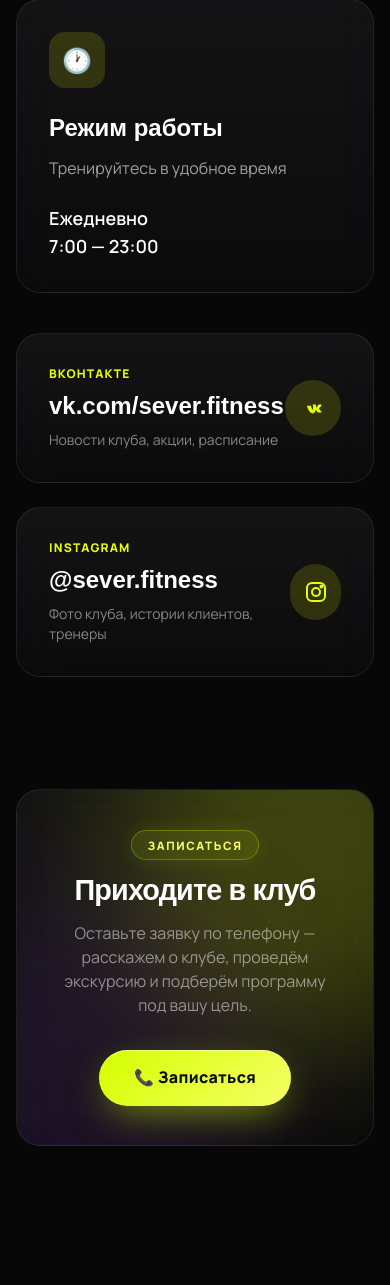
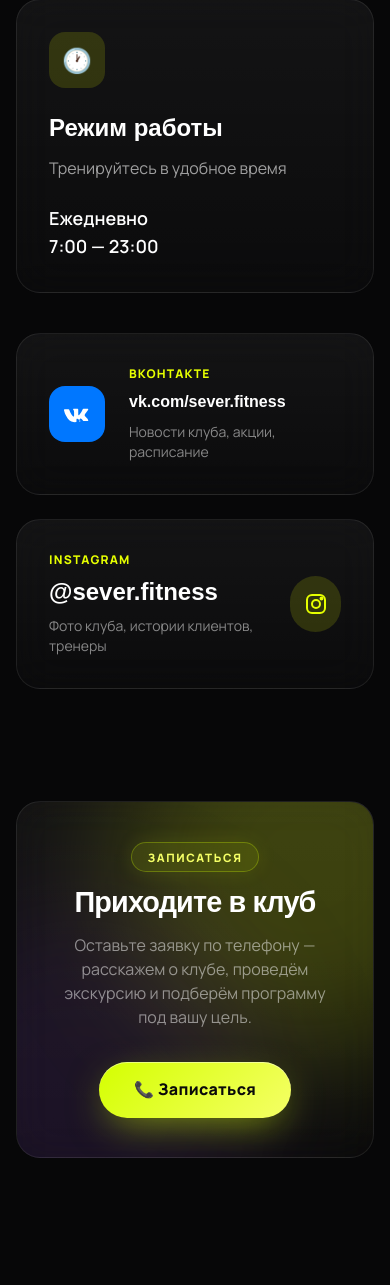
Before and after one commit to cheusovn/Sever-Fitness, a Flask app: page /contacts in a window 390 px wide. Shown: the part 1151-2436 px from the top of the page. Run offline with Flask 3, Linux system fonts and the light colour scheme; some libraries are stand-ins or nearby versions; some web fonts are replaced.

Commit message:
fix: contacts VK icon brand color + URL text fits mobile

```diff
--- a/templates/contacts.html
+++ b/templates/contacts.html
@@ -34,14 +34,15 @@
     </div>
 
     <div class="mt-10 grid md:grid-cols-2 gap-6">
-        <a href="https://vk.com/sever.fitness" target="_blank" rel="noopener" class="glass-card p-8 flex items-center justify-between reveal-left group">
-            <div>
+        <a href="https://vk.com/sever.fitness" target="_blank" rel="noopener" class="glass-card p-8 flex items-center gap-6 reveal-left group">
+            <!-- VK brand icon -->
+            <div class="flex-shrink-0 w-14 h-14 rounded-2xl grid place-items-center" style="background:#0077FF">
+                <svg viewBox="0 0 24 24" fill="white" class="w-7 h-7"><path d="M13.162 18.994c.609 0 .858-.406.851-.915-.031-1.917.856-2.938 2.157-1.607.785.823 1.111 1.522 1.566 1.522h2.949c.909 0 1.13-.285.909-.93-.332-.974-2.677-3.13-2.677-3.13s-.769-.806 0-1.93c1.264-1.766 2.93-3.501 2.737-4.06-.193-.559-.927-.454-.927-.454h-3.107c-.441 0-.654.234-.812.609 0 0-1.024 2.521-2.418 4.14-.491.551-.726.734-.998.734-.137 0-.344-.183-.344-.734V8.352c0-.57-.219-.814-.569-.814H9.061c-.262 0-.421.203-.421.397 0 .53.768.653.848 2.146v3.237c0 .723-.128.854-.405.854-.726 0-2.494-2.554-3.544-5.474-.206-.6-.414-.843-.878-.843H1.652c-.64 0-.771.303-.771.638 0 .596.715 3.567 3.33 7.492C6.026 18.37 8.446 19 10.318 19c1.134 0 1.235-.294 1.235-.783v-1.33c0-.637.131-.765.573-.765.32 0 .877.163 2.167 1.469.286.293.549.403.869.403z"/></svg>
+            </div>
+            <div class="min-w-0 flex-1">
                 <div class="text-xs text-ember font-bold uppercase tracking-widest">ВКонтакте</div>
-                <h3 class="font-display font-black text-2xl mt-2">vk.com/sever.fitness</h3>
+                <h3 class="font-display font-black mt-2 break-all" style="font-size:clamp(1rem,4vw,1.35rem)">vk.com/sever.fitness</h3>
                 <p class="text-white/50 text-sm mt-2">Новости клуба, акции, расписание</p>
-            </div>
-            <div class="w-14 h-14 rounded-full bg-ember/15 grid place-items-center text-ember group-hover:bg-ember group-hover:text-black transition">
-                <svg viewBox="0 0 24 24" fill="currentColor" class="w-6 h-6"><path d="M12.5 16.5h1.2c.4 0 .5-.2.5-.5v-1.5c0-.3.1-.4.3-.4.2 0 .4.1.7.4.5.5 1.3 1.5 1.6 1.7.3.3.5.3.8.3h2.3c.5 0 .8-.2.6-.6-.1-.4-1.6-2-2.1-2.7-.4-.6-.3-.8 0-1.2.4-.5 2-2.4 2.2-3.1.1-.3 0-.5-.4-.5h-2.3c-.4 0-.5.1-.7.4-.4.8-1.4 2.2-1.8 2.7-.2.2-.4.1-.4-.2v-2.4c0-.4-.1-.5-.5-.5h-2.5c-.2 0-.4.1-.4.3 0 .3.4.4.5 1.2v3.3c0 .4-.1.5-.3.5-.4 0-1.1-1.4-1.7-3.5-.1-.4-.3-.5-.7-.5H6.5c-.4 0-.5.2-.5.4 0 .3.4 2.3 2.2 4.9 1.3 1.8 3 2.6 4.3 2.6z"/></svg>
             </div>
         </a>
         <a href="https://instagram.com/sever.fitness" target="_blank" rel="noopener" class="glass-card p-8 flex items-center justify-between reveal-right group">
```
